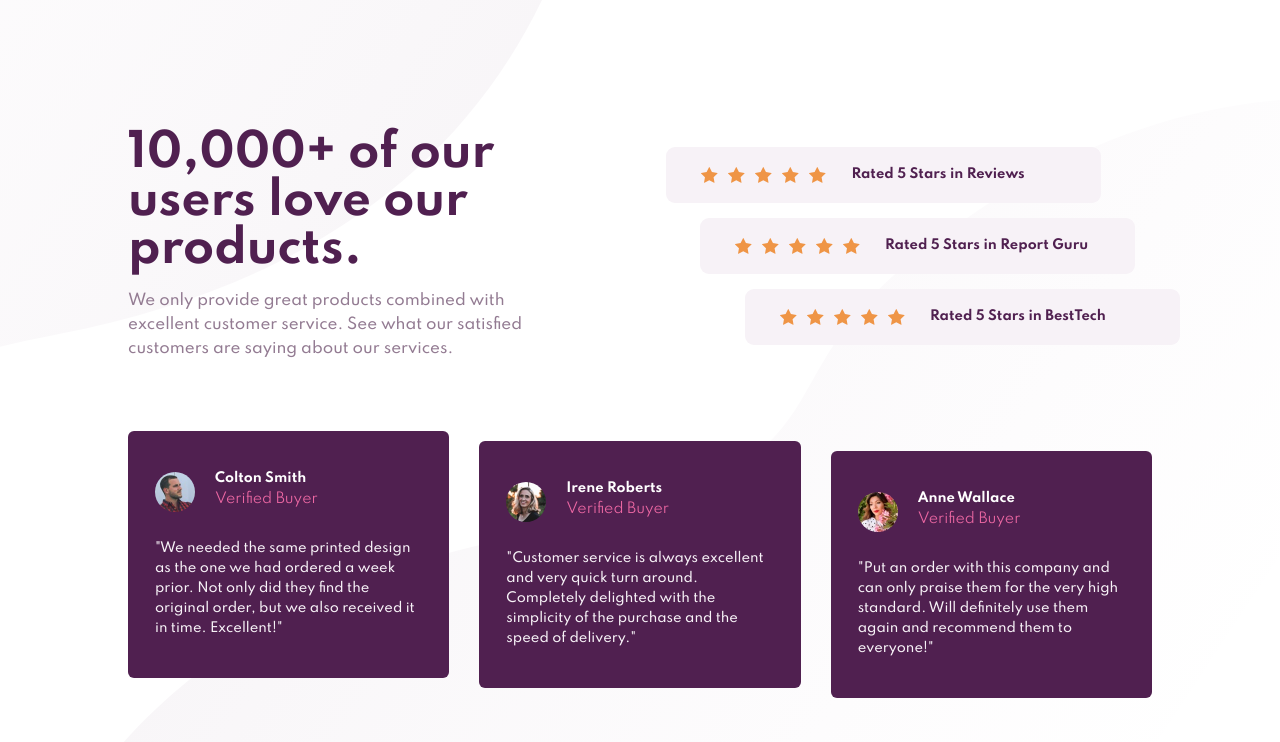
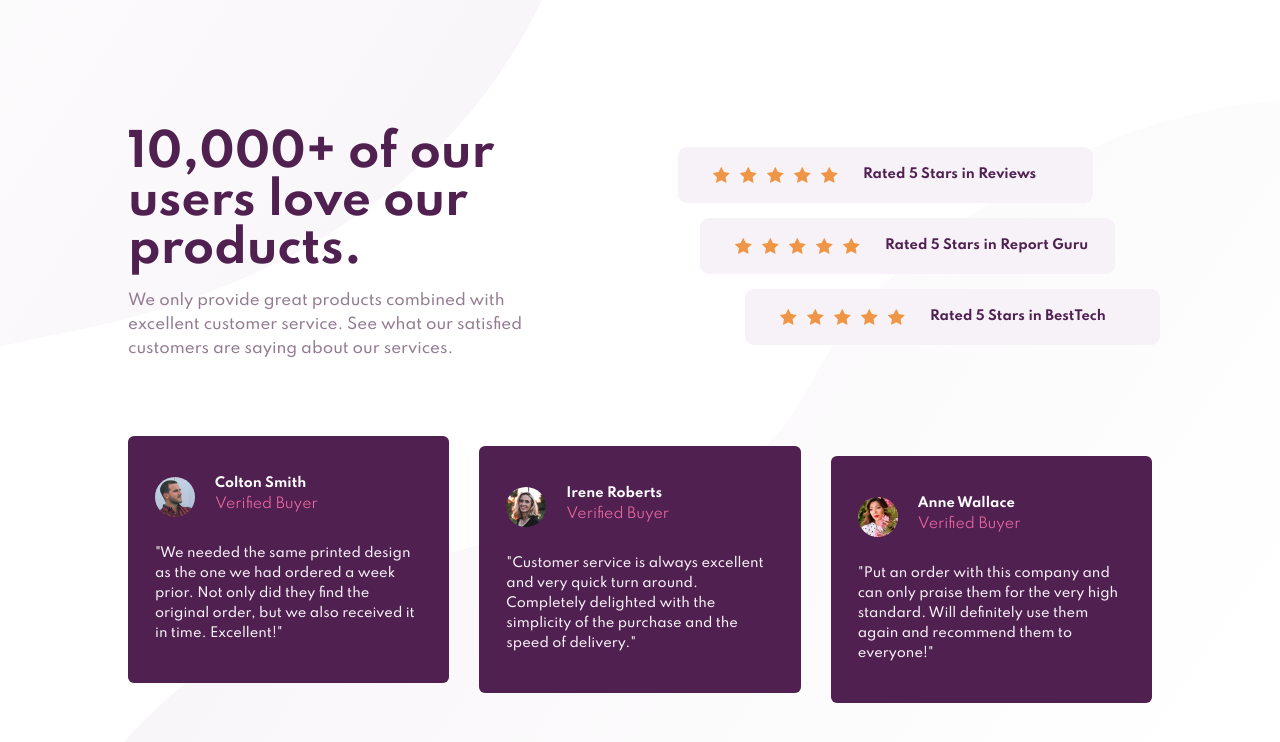
Before and after one commit to AbdulrahmanFE/Challenge_Num_07, a plain HTML site: page index.html in a window 1280 px wide. Drawn offline with Linux system fonts and the light colour scheme.

Commit message:
Making Some Modifieds

```diff
--- a/style.css
+++ b/style.css
@@ -49,7 +49,7 @@
     align-items: center;
     flex-wrap: wrap;
     margin: 130px auto 125px;
-    gap: 35px;
+    gap: 40px;
   }
   /* Styling The Left Top Section*/
   .top-section {
@@ -104,16 +104,13 @@
     padding: 15px;
     width: 100%;
   }
-  .rate {
-    width: 95%;
-  }
   .rate > li {
     background-color: var(--LightGrayishMagenta);
     border-radius: 9px;
     display: flex;
     align-items: center;
     padding: 10px;
-    width: 95%;
+    width: 90%;
     gap: 15px;
     margin: 0 auto 15px;
     z-index: 1;
```
